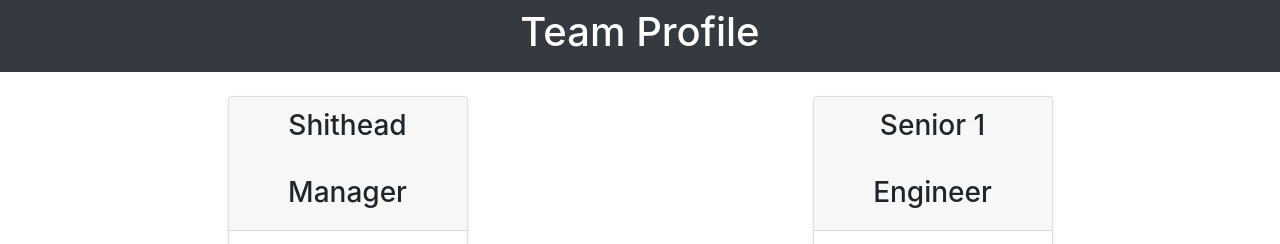
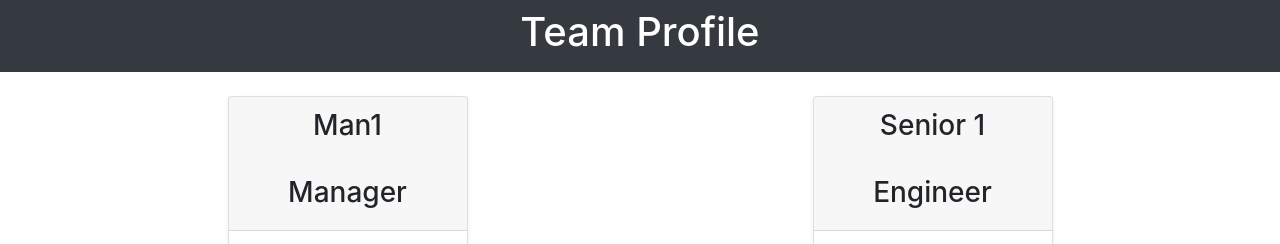
Before and after one commit to kji00/teamProfileGenerator, a plain HTML site: page modelIndex.html in a window 1280 px wide. Shown: the top 244 px of the page. Drawn offline with nearby package versions, Linux system fonts and the light colour scheme.

Commit message:
finished html creator

```diff
--- a/indexMockUp.html
+++ b/modelIndex.html
@@ -21,7 +21,7 @@
                 <div class="col-6">
                     <div class="card mx-auto mb-4 shadow-sm">
                         <div class="card-header">
-                            <h3>Shithead<br /><br />Manager</h3>
+                            <h3>Man1<br /><br />Manager</h3>
                         </div>
                         <ul class="list-unstyled mt-3 mb-4">
                             <li>ID: 1</li>
```
